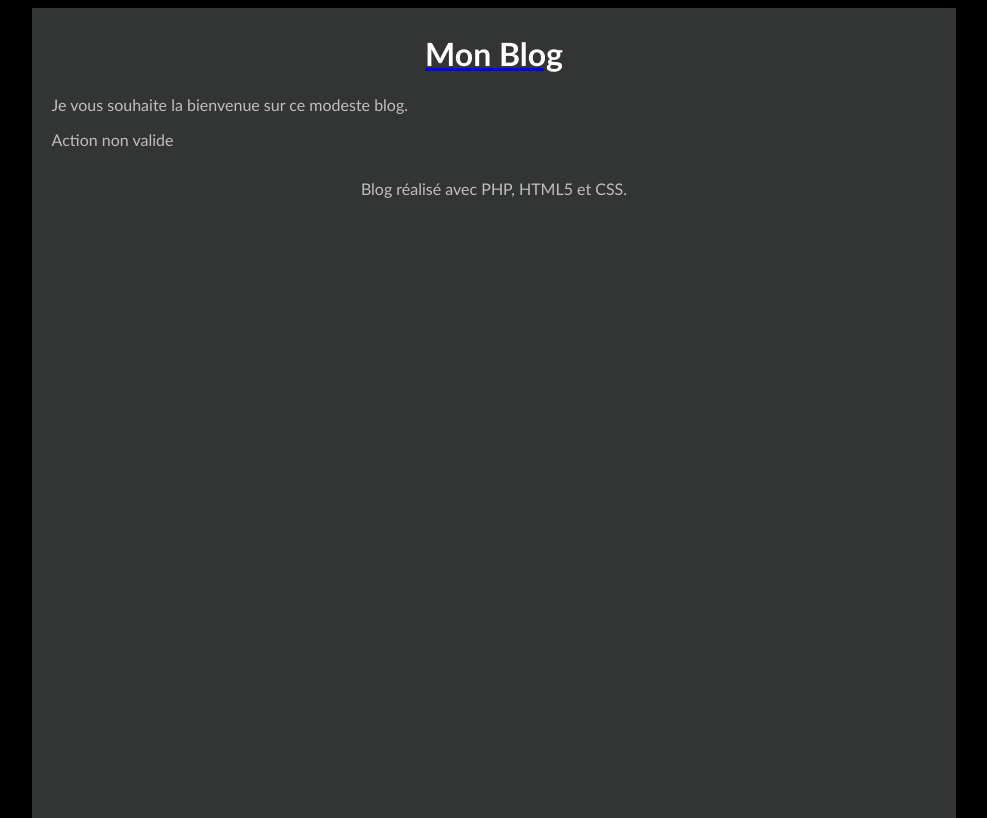
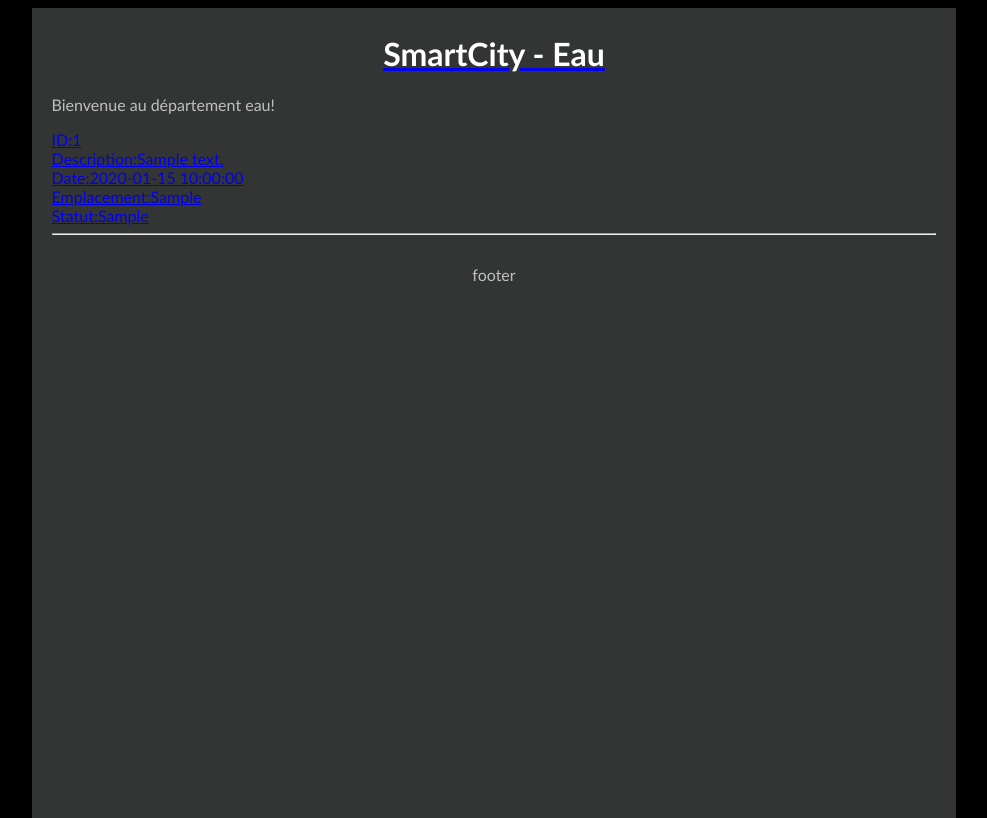
Before and after one commit to AurelienRousche/SmartCity-Eau, a PHP site: page /index.php?action=fuites in a window 1280 px wide. Shown: the whole page, without its empty margins (146-1133 px from the left). Run offline with PHP 8.4, Linux system fonts and the light colour scheme; tables that the repository leaves empty or names only in its code hold one stand-in row (values such as "Sample post").

Commit message:
feat: ajout page fuites
page répertoriant toutes les fuites

```diff
--- /dev/null
+++ b/Controleur/ControleurFuite.php
@@ -0,0 +1,22 @@
+<?php
+
+require_once 'Modele/Fuite.php';
+require_once 'Vue/Vue.php';
+
+class ControleurFuite {
+
+	private $fuite;
+
+    public function __construct() {
+		$this->fuite = new Fuite();
+
+    }
+
+// Affiche la liste de tous les billets du blog
+	public function fuite(){
+		$fuites = $this->fuite->getFuites();
+        $vue = new Vue("Fuites");
+        $vue->generer(array('fuites' => $fuites));
+    }
+
+}
--- a/Controleur/Routeur.php
+++ b/Controleur/Routeur.php
@@ -4,23 +4,26 @@
 
 //require_once 'Controleur/ControleurExemple.php';
 require_once 'Controleur/ControleurAccueil.php';
+require_once 'Controleur/ControleurFuite.php';
 require_once 'Vue/Vue.php';
 class Routeur {
 
     //private $ctrlExemple;
     private $ctrlAccueil;
+    private $ctrlFuite;
 
     public function __construct() {
         //$this->ctrlExemple = new ControleurExemple();
         $this->ctrlAccueil = new ControleurAccueil();
+        $this->ctrlFuite = new ControleurFuite();
     }
 
     // Route une requête entrante : exécution l'action associée
     public function routerRequete() {
         try {
             if (isset($_GET['action'])) {
-                if ($_GET['action']=='exemple') {
-					//controleur adequat pour chaque page
+                if ($_GET['action']=='fuites') {
+					$this->ctrlFuite->fuite();
 				}
                 else
                     throw new Exception("Action non valide");
--- /dev/null
+++ b/Modele/Fuite.php
@@ -0,0 +1,23 @@
+<?php
+
+require_once 'Modele/Modele.php';
+
+class Fuite extends Modele {
+	public function getFuites() {
+        $sql = 'SELECT f.id_fuite, f.description, f.date_signalement, c.emplacement, f.statut FROM fuites_eau AS f JOIN capteurs_eau AS c ON f.id_capteur = c.id_capteur;';
+        $fuites = $this->executerRequete($sql);
+        return $fuites;
+    }
+
+	public function editStatutFuite($id_fuite) {
+		$sql = 'SELECT f.statut FROM fuites_eau AS f WHERE f.id_fuite=?';
+		$statut = $this->executerRequete($sql,array($id_fuite));
+		if($statut){
+			$sql = 'UPDATE fuites_eau SET statut = 0 WHERE id_fuite=?';
+		}
+		else {
+			$sql = 'UPDATE fuites_eau SET statut = 1 WHERE id_fuite=?';
+		}
+		$statut = $this->executerRequete($sql,array($id_fuite));
+	}
+}
--- a/Vue/gabarit.php
+++ b/Vue/gabarit.php
@@ -8,15 +8,15 @@
     <body>
         <div id="global">
             <header>
-                <a href="index.php"><h1 id="titreBlog">Mon Blog</h1></a>
-                <p>Je vous souhaite la bienvenue sur ce modeste blog.</p>
+                <a href="index.php"><h1 id="titreBlog">SmartCity - Eau</h1></a>
+                <p>Bienvenue au département eau!</p>
             </header>
             <div id="contenu">
                 <?= $contenu ?>
-            </div> <!-- #contenu -->
+            </div>
             <footer id="piedBlog">
-                Blog réalisé avec PHP, HTML5 et CSS.
+                footer
             </footer>
-        </div> <!-- #global -->
+        </div>
     </body>
 </html>
--- a/Vue/vueAccueil.php
+++ b/Vue/vueAccueil.php
@@ -5,4 +5,7 @@
 			Hello World!!!
         </header>
     </article>
+	<div>
+		<a href="index.php?action=fuites">okok</a>
+	</div>
     <hr />
--- /dev/null
+++ b/Vue/vueFuites.php
@@ -0,0 +1,25 @@
+<?php $this->titre = "Fuites"; ?>
+
+<?php foreach ($fuites as $fuite):
+    ?>
+	<a href="index.php?action=fuite">
+    <div id="row">
+        <div>
+			ID:<?= $fuite['id_fuite'];?>
+		</div>
+		<div>
+			Description:<?= $fuite['description'];?>
+		</div>
+		<div>
+			Date:<?= $fuite['date_signalement'];?>
+		</div>
+		<div>
+			Emplacement:<?= $fuite['emplacement'];?>
+		</div>
+		<div>
+			Statut:<?= $fuite['statut'];?>
+		</div>
+    </div>
+	</a>
+    <hr />
+<?php endforeach; ?>
```
